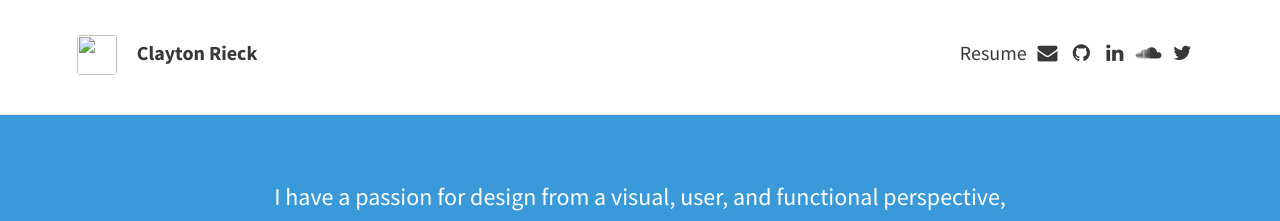
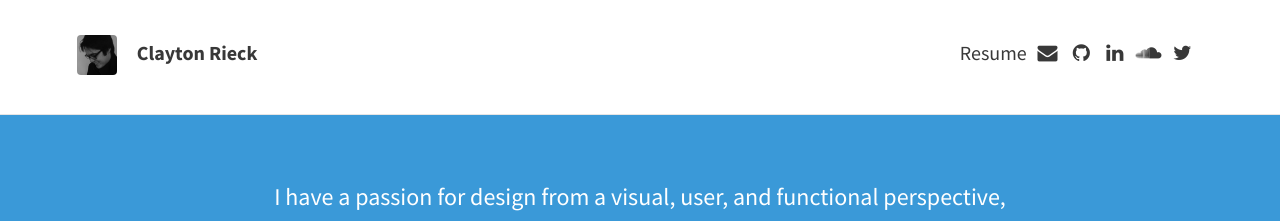
Before and after one commit to cjrieck/cjrieck.github.io, a Jekyll site: the page built from index.html, in a window 1280 px wide. Shown: the top 221 px of the page. Built offline with Jekyll 4.4.1, drawn with Linux system fonts in a browser that asks for light colours; nearby versions of some CDN libraries; the list of posts is cut into pages by our own code.

Commit message:
add avatar

```diff
--- a/_config.yml
+++ b/_config.yml
@@ -1,6 +1,6 @@
 # SITE CONFIGURATION
 baseurl: "" # the subpath of your site, e.g. /blog/
-url: "http://claytonrieck.com" # the base hostname & protocol for your site
+url: "http://cjrieck.github.io" # the base hostname & protocol for your site
 
 # THEME-SPECIFIC CONFIGURATION
 theme:
```
Also changed, not shown: img/clayton-gray.JPG (added), 1 other file.
